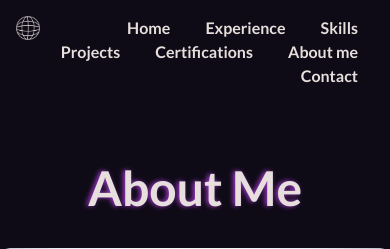
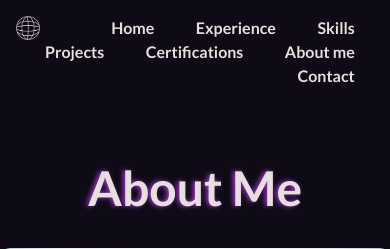
Before and after one commit to colesmcintosh/cm-portfolio-site, a Flask app: page /about in a window 390 px wide. Shown: the top 249 px of the page. Run offline with Flask 2, Linux system fonts and the light colour scheme.

Commit message:
adjust nav-bar media query

```diff
--- a/static/styles/style.css
+++ b/static/styles/style.css
@@ -157,6 +157,11 @@ body {
         justify-content: center;
         margin: 2rem 5rem;
     }
+
+    .navbar a {
+        padding: 0.20rem;
+        margin: 0 1rem;
+    }
 }
 
 @media screen and (max-width: 510px) {
```
